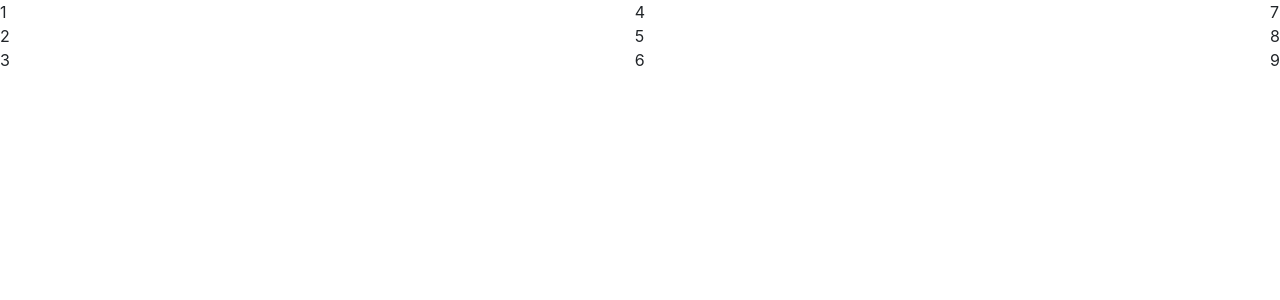
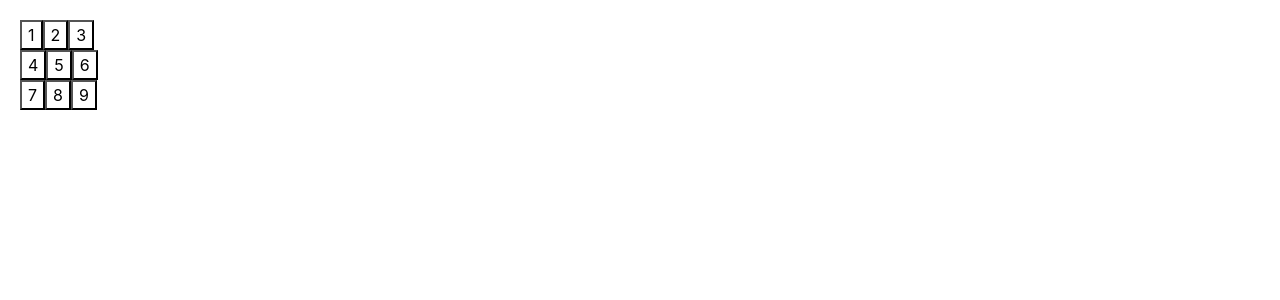
Before and after one commit to richardcrng/t9-emulator, a React (Create React App) app: page / in a window 1280 px wide. Shown: the top 300 px of the page. Built offline with nearby package versions, Linux system fonts and the light colour scheme.

Commit message:
setup basic Key layout

```diff
--- a/src/components/atoms/Key/Key.js
+++ b/src/components/atoms/Key/Key.js
@@ -1,15 +1,18 @@
 import React from 'react';
+import classes from './Key.module.css';
 
 function Key({ n, letters }) {
   return (
-    <div>
-      <span>
-        {n}
+    <button className={classes.KeyOuter}>
+      <span className={classes.KeyInner}>
+        <span>
+          {n}
+        </span>
+        <span>
+          {letters}
+        </span>
       </span>
-      <span>
-        {letters}
-      </span>
-    </div>
+    </button>
   )
 }
 
--- /dev/null
+++ b/src/components/atoms/Key/Key.module.css
@@ -0,0 +1,17 @@
+.KeyInner {
+  display: flex;
+  align-items: center;
+  justify-content: center;
+  max-width: 18px;
+  margin: 0 auto;
+  height: 100%;
+}
+
+.KeyOuter {
+  height: 100%;
+  background-color: white;
+  color: black;
+  display: inline-block;
+  justify-content: center;
+  cursor: pointer;
+}
--- /dev/null
+++ b/src/components/molecules/KeyRow/KeyRow.js
@@ -0,0 +1,12 @@
+import React from 'react';
+import classes from './KeyRow.module.css';
+
+function KeyRow({ children }) {
+  return (
+    <div className={classes.KeyRow}>
+      {children}
+    </div>
+  )
+}
+
+export default KeyRow;
--- /dev/null
+++ b/src/components/molecules/KeyRow/KeyRow.module.css
@@ -0,0 +1,4 @@
+.KeypadRow {
+  display: flex;
+  justify-content: space-between;
+}
--- /dev/null
+++ b/src/components/molecules/KeyRow/index.js
@@ -0,0 +1,3 @@
+import KeyRow from "./KeyRow";
+
+export default KeyRow
--- a/src/components/molecules/Keypad/Keypad.js
+++ b/src/components/molecules/Keypad/Keypad.js
@@ -1,24 +1,26 @@
 import React from 'react';
+import classes from './Keypad.module.css'
 import Key from '../../atoms/Key';
+import KeyRow from '../KeyRow';
 
 function Keypad() {
   return (
-    <div className='d-flex justify-content-between'>
-      <div>
+    <div className={classes.KeypadOuter}>
+      <KeyRow>
         <Key n={1} />
         <Key n={2} />
         <Key n={3} />
-      </div>
-      <div>
+      </KeyRow>
+      <KeyRow>
         <Key n={4} />
         <Key n={5} />
         <Key n={6} />
-      </div>
-      <div>
+      </KeyRow>
+      <KeyRow>
         <Key n={7} />
         <Key n={8} />
         <Key n={9} />
-      </div>
+      </KeyRow>
     </div>
   )
 }
--- /dev/null
+++ b/src/components/molecules/Keypad/Keypad.module.css
@@ -0,0 +1,12 @@
+.KeypadInner {
+  display: flex;
+  justify-content: space-between;
+}
+
+.KeypadOuter {
+  margin: 20px;
+  display: flex;
+  flex: 1;
+  flex-direction: column;
+  justify-content: space-between;
+}
```
